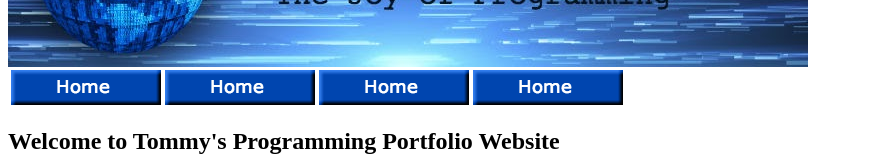
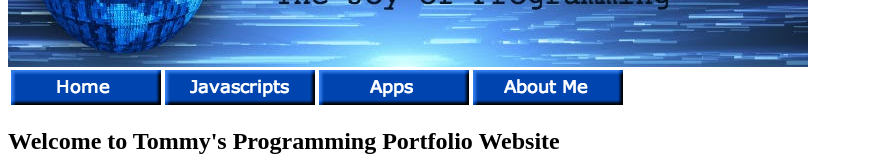
Before and after one commit to tommybuston/tommybuston.github.io, a plain HTML site: page index.html in a window 1280 px wide. Shown: the part 199-359 px from the top of the page, without its empty margins (0-891 px from the left). Drawn offline with Linux system fonts and the light colour scheme.

Commit message:
Update index.html

```diff
--- a/index.html
+++ b/index.html
@@ -15,9 +15,9 @@
       <thead>
         <tr>
           <th><a href="index.html"><img src="pasted image 0.png"></a></th>
-          <th><a href="javascripts.html"><img src="pasted image 0.png"></a></th>
-          <th><a href="apps.html"><img src="pasted image 0.png"></a></th>
-          <th><a href="about.html"><img src="pasted image 0.png"></a></th>
+          <th><a href="javascripts.html"><img src="pasted image 0-2.png"></a></th>
+          <th><a href="apps.html"><img src="pasted image 0-3.png"></a></th>
+          <th><a href="about.html"><img src="pasted image 0-4.png"></a></th>
       </thead>
     </table>
 
```
